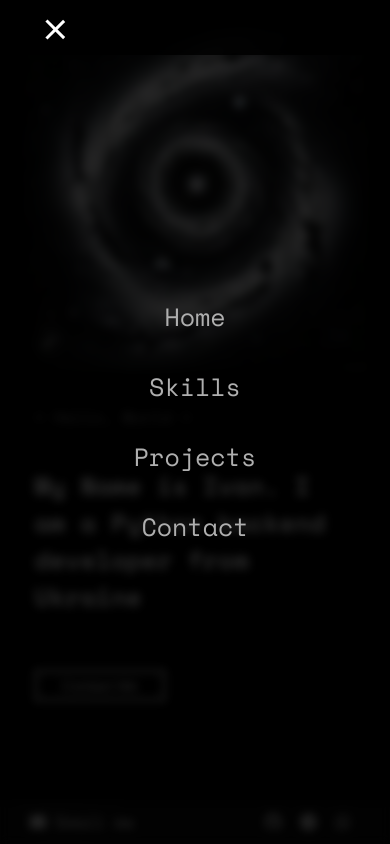
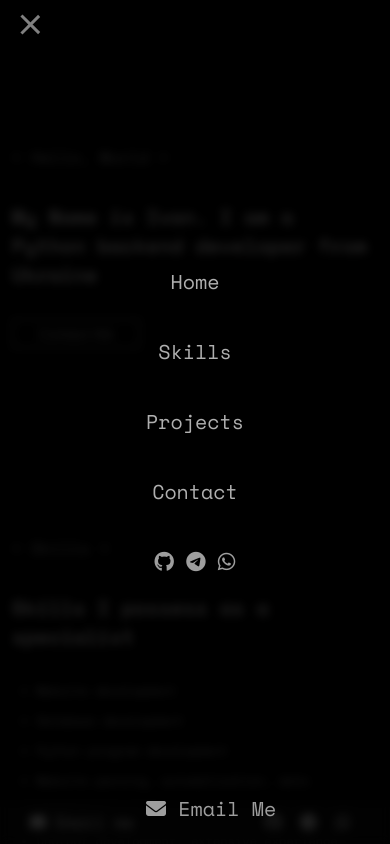
Before and after one commit to Midnight-Poet/Portfolio, a plain HTML site: page index.html in a window 390 px wide. Both pictures are taken after a click on the button 47 px from the left and 27 px from the top of the page. Shown: the top 844 px of the page. Drawn offline with nearby package versions, Linux system fonts and the light colour scheme.

Commit message:
Commited successfully

```diff
--- a/index.html
+++ b/index.html
@@ -27,7 +27,19 @@
                 <li>skills</li>
                 <li>projects</li>
                 <li>contact</li>
+                <div class="left">
+                    <a href="#"><i class="fa-brands fa-github"></i></a>
+                    <a href="#"><i class="fa-brands fa-telegram"></i></a>
+                    <a href="#"><i class="fa-brands fa-whatsapp"></i></a>
+                </div>
+                <div class="right">
+                    <a href="#">
+                        <i class="fa-solid fa-envelope"></i>
+                        Email me
+                    </a>
+                </div>
             </ul>
+
         </nav>
     </div>
 
--- a/style.css
+++ b/style.css
@@ -7,8 +7,12 @@ body {
     color: white;
     font-family: "Space Mono", monospace;
 }
+a {
+    color: #9e9e9e;
+    text-decoration: none;
+}
 header {
-    color: grey;
+    color: #9e9e9e;
     line-height: 50px;
     text-transform: capitalize;
 }
@@ -19,17 +23,19 @@ header::after {
     content: '>';
 }
 h4 {
-    font-size: 35px;
+    color: rgb(209, 205, 205);
+    font-size: 30px;
     margin: 25px 0;
 }
 button {
     margin: 30px 0;
     padding: 5px 25px;
     font-size: 15px;
+    font-weight: 100;
     text-transform: capitalize;
-    color: white;
+    color: #9e9e9e;
     background: none;
-    border: 2px solid white;
+    border: 1px solid #9e9e9e;
     cursor: pointer;
 }
 button:hover {
@@ -40,17 +46,17 @@ ul {
     color: rgb(175, 175, 175);
 }
 p {
-    color: grey;
+    color: #9e9e9e;
     line-height: 30px;
-    font-size: 20px;
+    font-size: 16px;
 }
 h5 {
+    color: grey;
     font-size: 18px;
     line-height: 50px;
     text-transform: capitalize;
 }
 .navbar {
-    background-color: #ffff;
     width: 100%;
 }
 .navbar .top-bar {
@@ -58,11 +64,12 @@ h5 {
     background-color: #000000d5;
     backdrop-filter: blur(5px);
     padding: 10px;
-    height: fit-content;
     position: fixed;
+    top: 0;
     z-index: 1000;
 }
 .navbar .menu-bar{
+    padding: 0;
     margin: 0;
     height: fit-content;
     width: fit-content;
@@ -73,7 +80,7 @@ h5 {
 .navbar .menu-bar div {
     width: 25px;
     height: 3px;
-    background-color: white;
+    background-color: grey;
     margin-top: 5px;
 }
 .active div:first-child {
@@ -124,6 +131,9 @@ nav ul {
     line-height: 70px;
     text-align: center;
 }
+nav ul div {
+    display: none;
+}
 nav ul li:hover {
     color: white;
     transition: .3s ease-in-out;
@@ -169,23 +179,22 @@ nav ul li:hover {
 .skills .advantages .div .sub-divs {
     width: 25%;
     padding: 20px;
-    border: 2px solid white;
+    border: 1px solid #9e9e9e;
     text-align: center;
 }
 .skills .advantages .div .sub-divs i {
     font-size: 25px;
+    color: #ebe6e6;
 }
 .skills .advantages div .sub-divs h5 {
+    color: #ebe6e6;
     font-size: 20px;
     line-height: 50px;
 }
 .skills p {
-    color: grey;
-    line-height: 30px;
-    font-size: 16px;
-}
-.skills p i {
-    color: whitesmoke;
+    color: #9e9e9e;
+    line-height: 20px;
+    font-size: 15px;
 }
 
 
@@ -295,13 +304,13 @@ nav ul li:hover {
     color: white;
     width: 100%;
     margin: 10px 0;
-    border: 1px solid grey;
-    border-color: transparent transparent grey transparent ;
+    border: 1px solid #9e9e9e;
+    border-color: transparent transparent #9e9e9e transparent ;
     background: none;
     padding: 10px 0;
 }
 .contact .text .form form .input label{
-    color: grey;
+    color: #9e9e9e;
     position: absolute;
     top: 30%;
     text-transform: uppercase;
@@ -348,12 +357,12 @@ footer a {
     margin-right: 10px;
 }
 
-@media only screen and (max-width: 800px) {
+@media only screen and (max-width: 900px) {
     .about .text {
         flex-direction: column-reverse;
     }
     .about .text .img {
-        width: 100%;
+        display: none;
     }
     .skills .advantages .div {
         flex-direction: column;
@@ -370,7 +379,7 @@ footer a {
         width: 100%;
     }
     .projects .text .img {
-        width: 100%;
+        display: none;
     }
     .projects .slide-content{
         display: none;
@@ -391,14 +400,45 @@ footer a {
 }
 
 @media only screen and (max-width: 550px) {
+    body {
+        overflow-x: hidden;
+    }
     .about, .projects, .skills, .contact {
-        padding: 5%;
+        padding: 10% 3%;
+        margin-top: 25%;
+    }
+    header {
+        line-height: 40px;
+    }
+    p {
+        line-height: 20px;
+        font-size: 16px;
+    }
+    button {
+        margin: 5px 0;
     }
     h4 {
-        font-size: 25px;
+        font-size: 20px;
+        line-height: auto;
+    }
+    .navbar .top-bar {
+        padding: 10px;
+    }
+    nav ul {
+        font-size: 20px;
+    }
+    nav ul div {
+        display: block;
+    }
+    nav ul div:last-child {
+        position: absolute;
+        bottom: 0;
     }
     .about .text .txt {
-        padding: 15px;
+        padding: 0px;
+    }
+    .skills ul li {
+        font-size: 12px;
     }
     .projects {
         padding: 15px;
```
